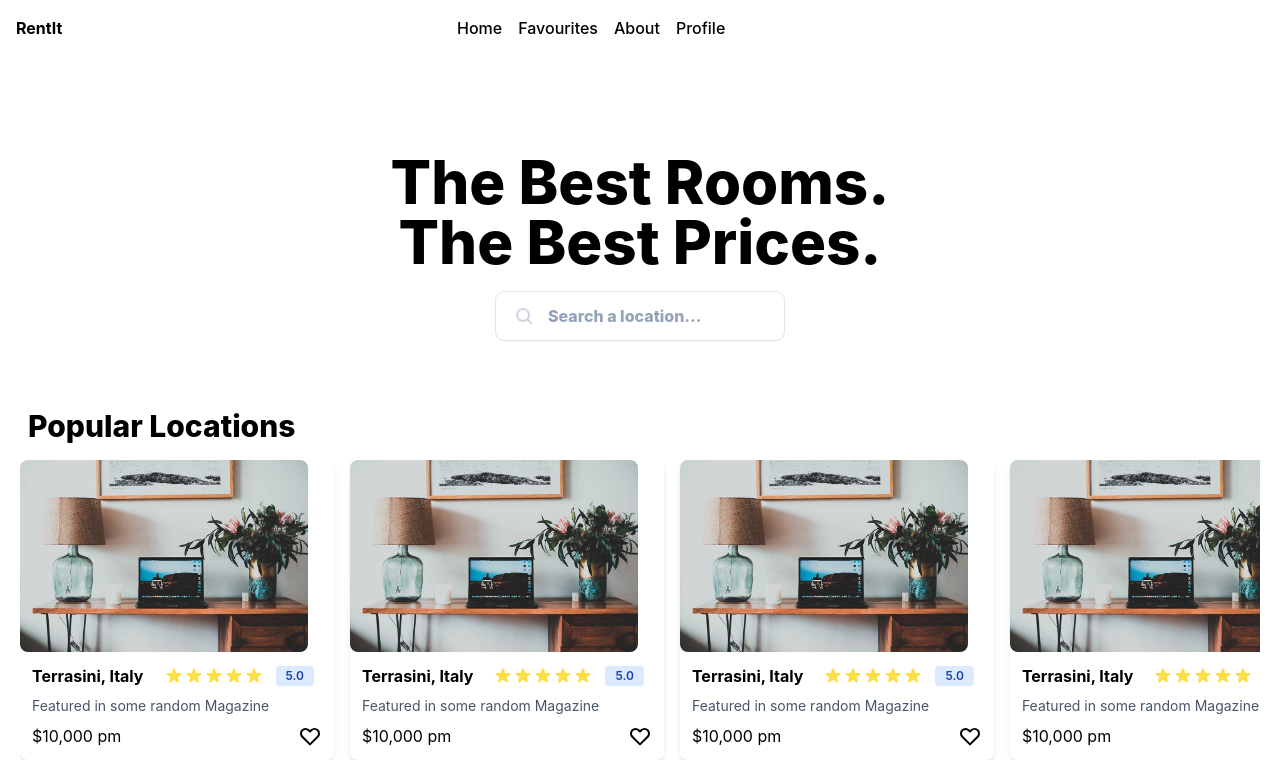
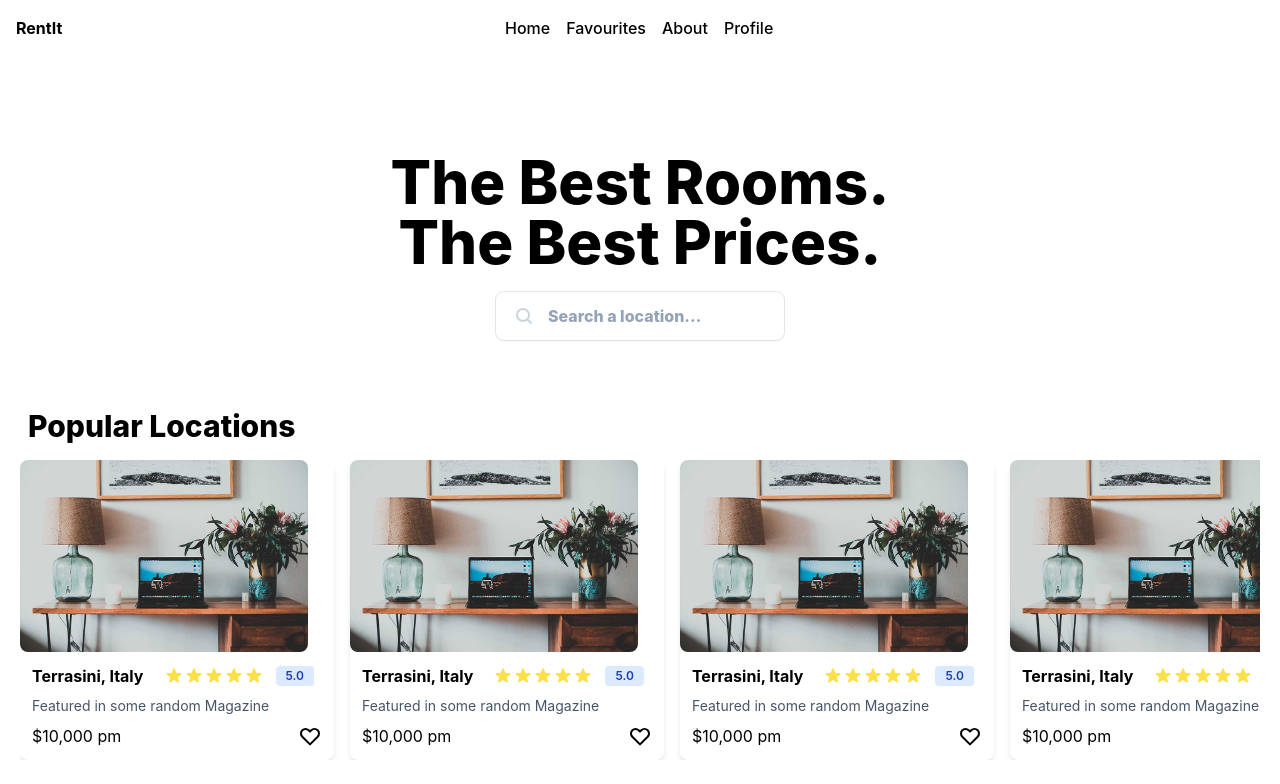
Before and after one commit to Pawan42002/RentIt, a React (Create React App) app in the folder client/: page / in a window 1280 px wide. Shown: the top 784 px of the page. Built offline with nearby package versions, Linux system fonts and the light colour scheme.

Commit message:
navbar edited

```diff
--- a/client/src/Components/ListSummary.js
+++ b/client/src/Components/ListSummary.js
@@ -4,7 +4,12 @@ import Button from "./Button";
 const ListSummary = () => {
   const [liked, setLiked] = useState("none");
   return (
-    <div className="flex flex-col  min-w-fit bg-white rounded-lg border-gray-200 shadow-md dark:bg-gray-800 dark:border-gray-700">
+    <div
+      className="flex flex-col  min-w-fit bg-white rounded-lg border-gray-200 shadow-md dark:bg-gray-800 dark:border-gray-700"
+      onClick={() => {
+        console.log("clicked");
+      }}
+    >
       <a href="#">
         <img className="rounded-lg w-64 lg:w-72" src={image} alt="" />
       </a>
--- a/client/src/Components/Navbar.js
+++ b/client/src/Components/Navbar.js
@@ -19,7 +19,7 @@ const Navbar = () => {
             <Link to="/">RentIt</Link>
           </li>
         </ul>
-        <ul className="hidden md:flex justify-start space-x-4 font-medium pr-40">
+        <ul className="hidden md:flex justify-start space-x-4 font-medium pr-[4rem]">
           <li className="cursor-pointer hover:text-purple-500">
             <Link to="/">Home</Link>
           </li>
```
